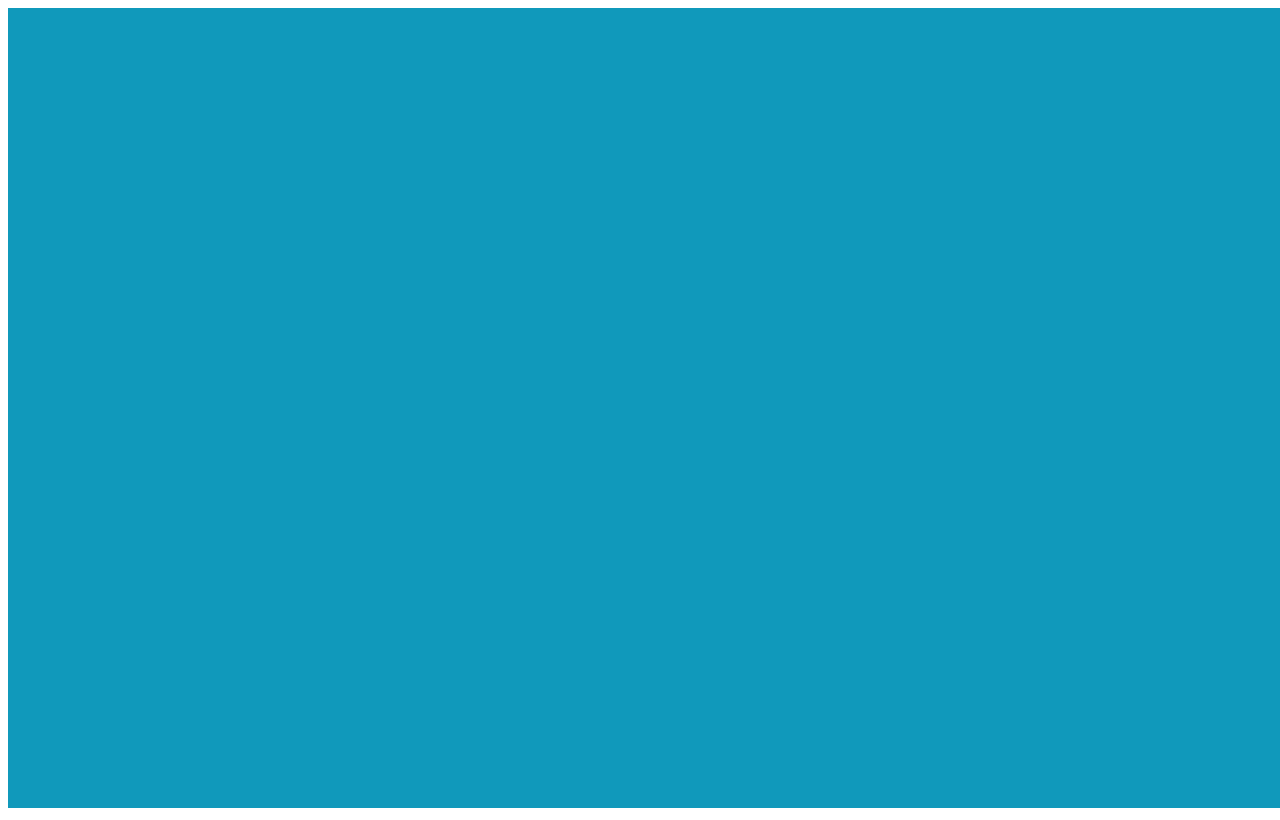
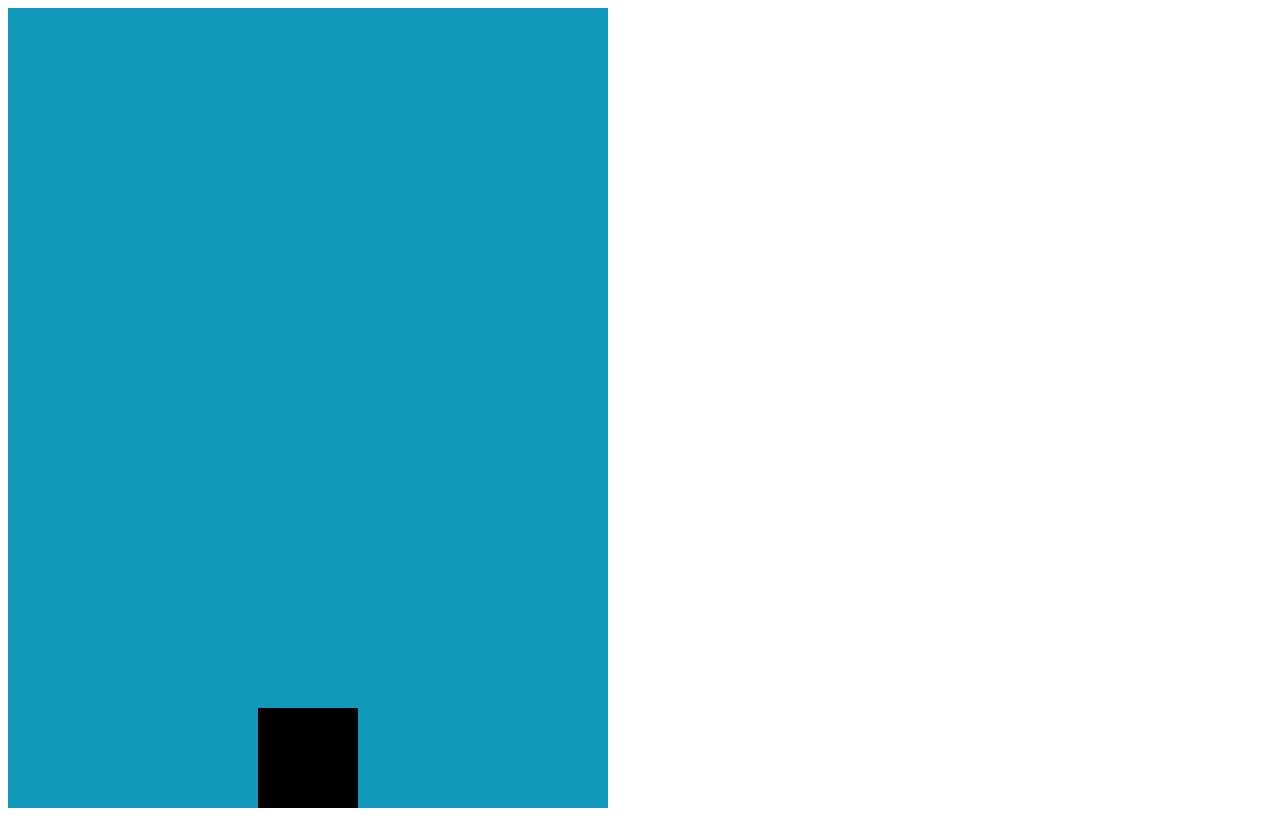
Before and after one commit to DexterMorgan93/space-invaders, a website built with Vite: page index.html in a window 1280 px wide. Built offline with nearby package versions, Linux system fonts and the light colour scheme.

Commit message:
game & player

```diff
--- a/index.html
+++ b/index.html
@@ -10,7 +10,7 @@
 
 <body>
   <div id="app"></div>
-  <script type="module" src="/src/main.ts"></script>
+  <script type="module" src="/src/app.ts"></script>
 </body>
 
 </html>
--- /dev/null
+++ b/src/app.ts
@@ -0,0 +1,14 @@
+import { Application } from "pixi.js";
+import { Game } from "./main";
+
+(async () => {
+  const app = new Application();
+
+  await app.init({ background: "#1099bb", width: 600, height: 800 });
+
+  document.body.appendChild(app.canvas);
+
+  const game = new Game(app);
+  app.stage.addChild(game);
+  game.render();
+})();
--- a/src/main.ts
+++ b/src/main.ts
@@ -1,9 +1,43 @@
-import { Application } from "pixi.js";
+import { Application, Container, Graphics } from "pixi.js";
 
-(async () => {
-  const app = new Application();
+export class Game extends Container {
+  app: Application;
+  player: Player;
 
-  await app.init({ background: "#1099bb", resizeTo: window });
+  constructor(app: Application) {
+    super();
+    this.app = app;
+    const width = app.screen.width;
+    const height = app.screen.height;
 
-  document.body.appendChild(app.canvas);
-})();
+    this.player = new Player(this);
+    const playerPosX = width * 0.5 - this.player.playerWidth * 0.5;
+    const playerPosY = height - this.player.playerHeight;
+    this.player.position.set(playerPosX, playerPosY);
+    this.addChild(this.player);
+  }
+
+  render() {
+    this.player.draw();
+  }
+}
+
+export class Player extends Graphics {
+  game: Game;
+  playerWidth = 0;
+  playerHeight = 0;
+
+  constructor(game: Game) {
+    super();
+    this.game = game;
+    this.playerWidth = 100;
+    this.playerHeight = 100;
+  }
+
+  draw() {
+    this.rect(0, 0, this.playerWidth, this.playerHeight).fill({
+      color: "black",
+      alpha: 1,
+    });
+  }
+}
```
